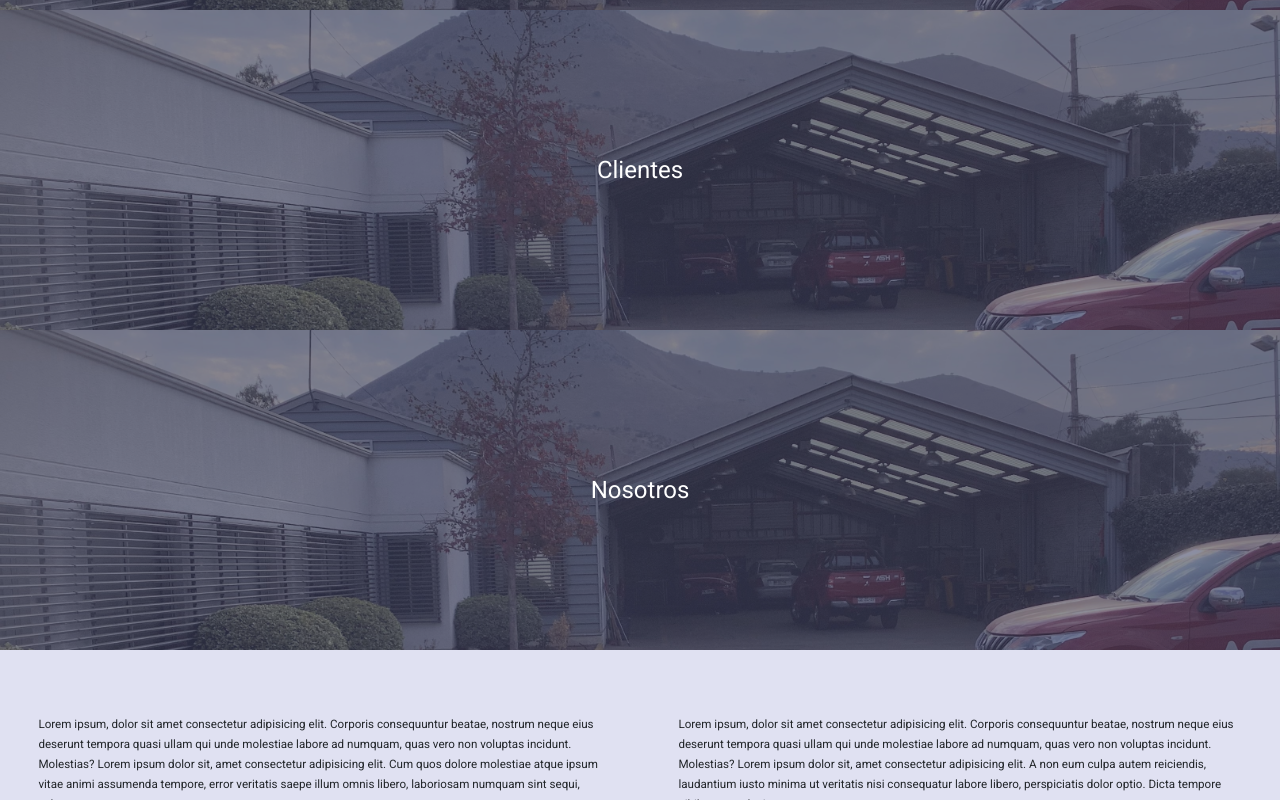
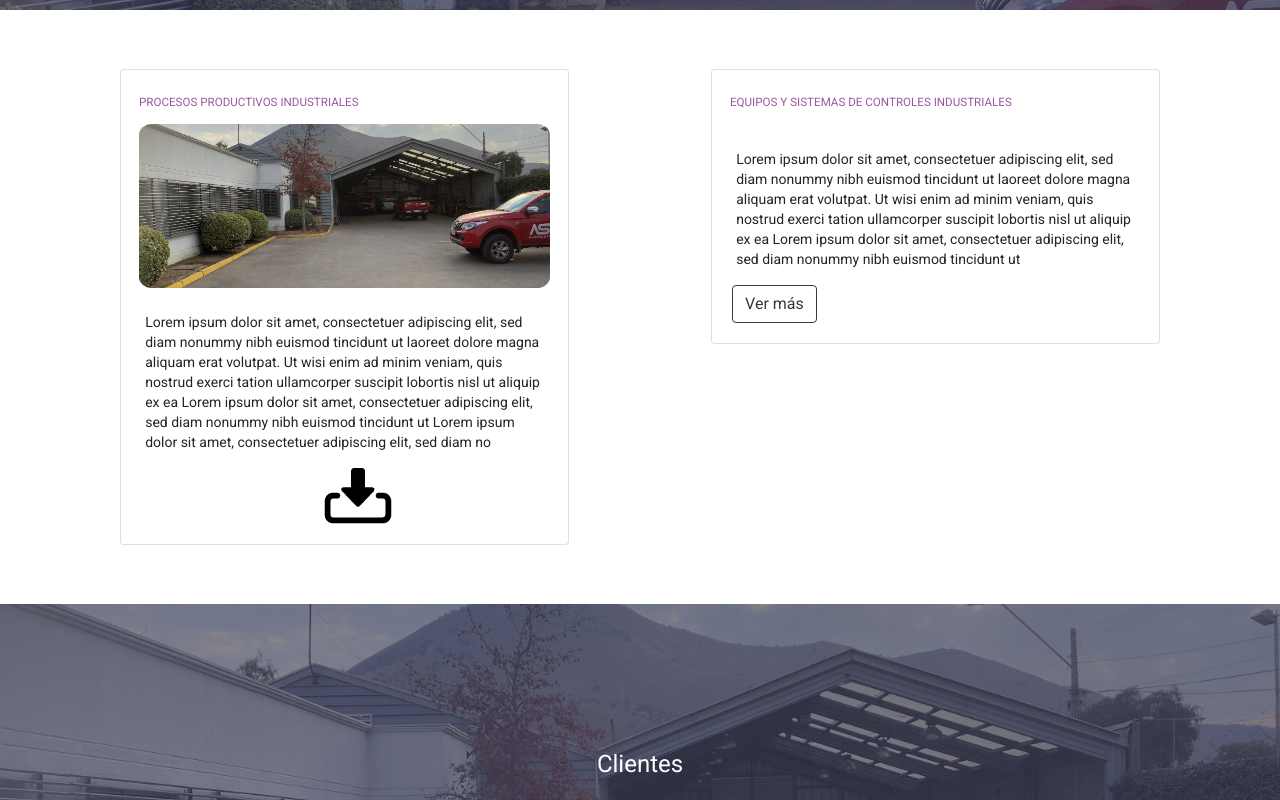
Before and after one commit to Stefano00/ASH-Website, an Angular app: page / in a window 1280 px wide. Shown: the part 2960-3760 px from the top of the page. Built offline with nearby package versions, Linux system fonts and the light colour scheme; what @agm/core would draw is missing.

Commit message:
Esqueleto html y css casi finalizado

```diff
--- a/src/app/app.module.ts
+++ b/src/app/app.module.ts
@@ -11,6 +11,7 @@ import { MatSliderModule } from '@angular/material/slider';
 import { MapsComponent } from './components/maps/maps.component';
 
 import { AgmCoreModule } from '@agm/core';
+import { TitleComponent } from './components/title/title.component';
 
 
 
@@ -20,7 +21,8 @@ import { AgmCoreModule } from '@agm/core';
     FooterComponent,
     HomeComponent,
     HeaderComponent,
-    MapsComponent
+    MapsComponent,
+    TitleComponent
   ],
   imports: [
     BrowserModule,
--- a/src/app/components/home/home.component.css
+++ b/src/app/components/home/home.component.css
@@ -119,23 +119,6 @@
     padding-bottom: 5%;
 }
 
-.fondo-titulo{
-    background-color: rgba(65, 69, 103, 0.8);
-    background-image: url('/assets/images/WEB\ ASH_Carpeta/Links/IMG_0034.jpg');
-    background-attachment: fixed;
-    background-size: cover;
-    background-repeat: no-repeat;
-    position: relative;
-}
-
-.layer {
-    background-color: rgba(65, 69, 103, 0.6);
-    position: absolute;
-    top: 0;
-    left: 0;
-    width: 100%;
-    height: 100%;
-}
 
 .fondo-tarjetas{
     background-color:  #e0e1f2;
@@ -151,3 +134,10 @@
     background-color: #e0e1f2;
     height: 3rem;
 }
+
+.image-globo{
+    background-image: url('/assets/images/WEB\ ASH_Carpeta/Iconos/1x/globo.png');
+    background-size: cover;
+    width: 100%;
+    height: auto;
+}
--- a/src/app/components/home/home.component.html
+++ b/src/app/components/home/home.component.html
@@ -94,18 +94,14 @@
 </div>
 
 
-<div class="fondo-titulo" style="height: 20rem;">
-    <h1 class="whiteFont centrar-vertical centrar-horizontal"
-        style="padding-top: 9rem; z-index: 1000; position: inherit;">Servicios</h1>
-    <div class="layer">
-    </div>
-</div>
+<app-title [title]="this.title[0]"></app-title>
+
 
 <div class="fondo-tarjetas">
     <div class="container-fluid">
         <div class="row">
-            <div
-                class="col-12 col-sm-6 col-md-6 col-lg-3 centrar-vertical padding-bottom-5 padding-top-5 tamaño-tarjetas-fixed-t" style="height: fit-content;">
+            <div class="col-12 col-sm-6 col-md-6 col-lg-3 centrar-vertical padding-bottom-5 padding-top-5 tamaño-tarjetas-fixed-t"
+                style="height: fit-content;">
 
                 <div class="card" style="width: 20rem;">
                     <img src="../../../assets/images/WEB ASH_Carpeta/Iconos/1x/Asesorías.png"
@@ -123,48 +119,57 @@
                             reprehenderit provident eum veniam dolore repellendus quidem beatae enim officia
                             quisquam
                             iure ullam.</p>
-                            <button *ngIf="!this.cardBoolean1" (click)="card1()" class="btn btn-outline-secondary" style="width: -webkit-fill-available;">Ver
+                        <button *ngIf="!this.cardBoolean1" (click)="card1()" class="btn btn-outline-secondary"
+                            style="width: -webkit-fill-available;">Ver
                             más</button>
                     </div>
                 </div>
 
             </div>
-            <div class="col-12 col-sm-6 col-md-6 col-lg-3 centrar-vertical padding-bottom-5 padding-top-5" style="height: fit-content;">
+            <div class="col-12 col-sm-6 col-md-6 col-lg-3 centrar-vertical padding-bottom-5 padding-top-5"
+                style="height: fit-content;">
                 <div class="card" style="width: 20rem;">
                     <img src="../../../assets/images/WEB ASH_Carpeta/Iconos/1x/Control.png"
                         class="card-img-top centrar-tarjeta" alt="Control de procesos" style="width: min-content;">
                     <div class="card-body">
                         <h2 class="card-title">Control de procesos
                             industriales</h2>
-                        <p *ngIf="!this.cardBoolean2" class="card-text animate__animated animate__fadeIn">Lorem ipsum dolor sit, amet consectetur
+                        <p *ngIf="!this.cardBoolean2" class="card-text animate__animated animate__fadeIn">Lorem ipsum
+                            dolor sit, amet consectetur
                             adipisicing elit. Quod, quam, harum expedita dolores quae eligendi sit...</p>
-                        <p *ngIf="this.cardBoolean2" class="card-text animate__animated animate__fadeIn">Lorem ipsum dolor sit, amet consectetur
+                        <p *ngIf="this.cardBoolean2" class="card-text animate__animated animate__fadeIn">Lorem ipsum
+                            dolor sit, amet consectetur
                             adipisicing elit. Quod, quam, harum expedita dolores quae eligendi sit molestias
                             reprehenderit provident eum veniam dolore repellendus quidem beatae enim officia quisquam
                             iure ullam.</p>
-                        <button *ngIf="!this.cardBoolean2" (click)="card2()" class="btn btn-outline-secondary" style="width: -webkit-fill-available;">Ver más</button>
+                        <button *ngIf="!this.cardBoolean2" (click)="card2()" class="btn btn-outline-secondary"
+                            style="width: -webkit-fill-available;">Ver más</button>
                     </div>
                 </div>
             </div>
-            <div class="col-12 col-sm-6 col-md-6 col-lg-3 centrar-vertical padding-bottom-5 padding-top-5" style="height: fit-content;">
+            <div class="col-12 col-sm-6 col-md-6 col-lg-3 centrar-vertical padding-bottom-5 padding-top-5"
+                style="height: fit-content;">
                 <div class="card" style="width: 20rem;">
                     <img src="../../../assets/images/WEB ASH_Carpeta/Iconos/1x/Montaje.png"
                         class="card-img-top centrar-tarjeta" alt="Montaje eléctrico" style="width: min-content;">
                     <div class="card-body">
                         <h2 class="card-title">Montaje eléctrico e
                             instrumentación</h2>
-                        <p *ngIf="!this.cardBoolean3" class="card-text animate__animated animate__fadeIn">Lorem ipsum dolor sit, amet consectetur
+                        <p *ngIf="!this.cardBoolean3" class="card-text animate__animated animate__fadeIn">Lorem ipsum
+                            dolor sit, amet consectetur
                             adipisicing elit. Quod, quam, harum expedita dolores quae eligendi sit...</p>
-                        <p *ngIf="this.cardBoolean3" class="card-text animate__animated animate__fadeIn">Lorem ipsum dolor sit, amet consectetur
+                        <p *ngIf="this.cardBoolean3" class="card-text animate__animated animate__fadeIn">Lorem ipsum
+                            dolor sit, amet consectetur
                             adipisicing elit. Quod, quam, harum expedita dolores quae eligendi sit molestias
                             reprehenderit provident eum veniam dolore repellendus quidem beatae enim officia quisquam
                             iure ullam.</p>
-                        <button *ngIf="!this.cardBoolean3" (click)="card3()" class="btn btn-outline-secondary" style="width: -webkit-fill-available;">Ver más</button>
+                        <button *ngIf="!this.cardBoolean3" (click)="card3()" class="btn btn-outline-secondary"
+                            style="width: -webkit-fill-available;">Ver más</button>
                     </div>
                 </div>
             </div>
-            <div
-                class="col-12 col-sm-6 col-md-6 col-lg-3 centrar-vertical padding-bottom-5 padding-top-5 tamaño-tarjetas-fixed-b" style="height: fit-content;">
+            <div class="col-12 col-sm-6 col-md-6 col-lg-3 centrar-vertical padding-bottom-5 padding-top-5 tamaño-tarjetas-fixed-b"
+                style="height: fit-content;">
                 <div class="card" style="width: 20rem;">
                     <img src="../../../assets/images/WEB ASH_Carpeta/Iconos/1x/Gabinetes.png"
                         class="card-img-top centrar-tarjeta" alt="Fuerza y control" style="width: min-content;">
@@ -172,13 +177,16 @@
                         <h2 class="card-title">Integración de
                             gabinetes de fuerza y
                             control</h2>
-                        <p *ngIf="!this.cardBoolean4" class="card-text animate__animated animate__fadeIn">Lorem ipsum dolor sit, amet consectetur
+                        <p *ngIf="!this.cardBoolean4" class="card-text animate__animated animate__fadeIn">Lorem ipsum
+                            dolor sit, amet consectetur
                             adipisicing elit. Quod, quam, harum expedita dolores quae eligendi sit...</p>
-                        <p *ngIf="this.cardBoolean4" class="card-text animate__animated animate__fadeIn">Lorem ipsum dolor sit, amet consectetur
+                        <p *ngIf="this.cardBoolean4" class="card-text animate__animated animate__fadeIn">Lorem ipsum
+                            dolor sit, amet consectetur
                             adipisicing elit. Quod, quam, harum expedita dolores quae eligendi sit molestias
                             reprehenderit provident eum veniam dolore repellendus quidem beatae enim officia quisquam
                             iure ullam.</p>
-                        <button *ngIf="!this.cardBoolean4" (click)="card4()" class="btn btn-outline-secondary" style="width: -webkit-fill-available;">Ver más</button>
+                        <button *ngIf="!this.cardBoolean4" (click)="card4()" class="btn btn-outline-secondary"
+                            style="width: -webkit-fill-available;">Ver más</button>
                     </div>
                 </div>
             </div>
@@ -187,24 +195,75 @@
 
 </div>
 
-<div class="fondo-titulo" style="height: 20rem;">
-    <h1 class="whiteFont centrar-vertical centrar-horizontal"
-        style="padding-top: 9rem; z-index: 1000; position: inherit;">Experiencia</h1>
-    <div class="layer">
+<app-title [title]="this.title[1]"></app-title>
+
+<div class="container-fluid" style="padding-left: 5%; padding-right: 5%;">
+    <div class="row">
+        <div class="col-12 col-sm-12 col-md-6 col-lg-6 centrar-vertical"
+            style="height: -webkit-fill-available; padding-top: 5%; padding-bottom: 5%;">
+            <div class="card" style="width: 80%;">
+                <h5 style="padding-top: 5%; padding-left: 4%; color:#9a599d;">PROCESOS PRODUCTIVOS INDUSTRIALES</h5>
+                <img src="../../../assets/images/WEB ASH_Carpeta/Links/IMG_0034.jpg" class="card-img-top" alt="..."
+                    style="width: 100%; padding-left: 4%; padding-right: 4%; border-radius: 7%;">
+                <div class="card-body">
+                    <p style="padding: 1%;" class="card-text">Lorem ipsum dolor sit amet, consectetuer adipiscing elit,
+                        sed diam nonummy nibh euismod tincidunt ut laoreet dolore magna aliquam erat volutpat. Ut wisi
+                        enim ad minim veniam, quis nostrud exerci tation ullamcorper suscipit lobortis nisl ut aliquip
+                        ex ea Lorem ipsum dolor sit amet, consectetuer adipiscing elit, sed diam nonummy nibh euismod
+                        tincidunt ut
+                        Lorem ipsum dolor sit amet, consectetuer adipiscing elit, sed diam no
+                    </p>
+                    <img src="../../../assets/images/WEB ASH_Carpeta/Iconos/1x/Descarga.png" alt="Descarga"
+                        style="margin-left: 45%">
                 </div>
             </div>
-<div class="fondo-titulo" style="height: 20rem;">
-    <h1 class="whiteFont centrar-vertical centrar-horizontal"
-        style="padding-top: 9rem; z-index: 1000; position: inherit;">Clientes</h1>
-    <div class="layer">
+        </div>
+        <div class="col-12 col-sm-12 col-md-6 col-lg-6 centrar-vertical"
+            style="height: -webkit-fill-available;  padding-top: 5%; padding-bottom: 5%;">
+            <div class="card" style="width: 80%;">
+                <h5 style="padding-top: 5%; padding-left: 4%; color:#9a599d;">EQUIPOS Y SISTEMAS DE CONTROLES
+                    INDUSTRIALES</h5>
+                <!-- <img src="../../../assets/images/WEB ASH_Carpeta/Links/IMG_0034.jpg" class="card-img-top" alt="..." style="width: 100%; padding-left: 4%; padding-right: 4%; border-radius: 7%;"> -->
+                <div class="card-body">
+                    <p style="padding: 1%;" class="card-text">Lorem ipsum dolor sit amet, consectetuer adipiscing elit,
+                        sed diam nonummy nibh euismod tincidunt ut laoreet dolore magna aliquam erat volutpat. Ut wisi
+                        enim ad minim veniam, quis nostrud exerci tation ullamcorper suscipit lobortis nisl ut aliquip
+                        ex ea Lorem ipsum dolor sit amet, consectetuer adipiscing elit, sed diam nonummy nibh euismod
+                        tincidunt ut
+                    </p>
+                    <button class="btn btn-outline-dark">Ver más</button>
                 </div>
             </div>
-<div class="fondo-titulo" style="height: 20rem;">
-    <h1 class="whiteFont centrar-vertical centrar-horizontal"
-        style="padding-top: 9rem; z-index: 1000; position: inherit;">Nosotros</h1>
-    <div class="layer">
         </div>
     </div>
+</div>
+
+
+<app-title [title]="this.title[2]"></app-title>
+
+<div class="container-fluid">
+    <div class="row">
+        <!-- <div class="col-12 col-sm-12 col-md-4 col-lg4">
+            <img src="../../../assets/images/WEB ASH_Carpeta/Iconos/1x/globo.png" alt="">
+            <div class="image-globo">
+                <p class="whiteFont">
+                    Lorem ipsum dolor sit amet, consectetuer adipiscing elit, sed diam nonummy nibh euismod tincidunt
+                    ut laoreet Lorem ipsum dolor sit amet, consectetuer
+                    adipiscing elit, sed diam nonummy nibh euismod
+                    tincidunt ut laoreet dolore magna aliquam erat volutpat. Ut wisi enim ad minim veniam, quis nostrud
+                    exerci tation ullamcorper suscipit lobortis nisl ut aliquip ex ea commodo consequat. Duis autem vel
+                </p>
+
+            </div>
+
+        </div> -->
+    </div>
+</div>
+
+
+<app-title [title]="this.title[3]"></app-title>
+
+
 <div class="fondo-tarjetas">
     <div class="container-fluid">
         <div class="row">
@@ -314,12 +373,8 @@
     </div>
 </div>
 
-<div class="fondo-titulo" style="height: 20rem;">
-    <h1 class="whiteFont centrar-vertical centrar-horizontal"
-        style="padding-top: 9rem; z-index: 1000; position: inherit;">Contáctanos</h1>
-    <div class="layer">
-    </div>
-</div>
+<app-title [title]="this.title[4]"></app-title>
+
 <div class="container-fluid">
     <div class="row">
         <div class="col-12 col-sm-12 col-md-5 col-lg-5" style="padding: 5%;">
--- a/src/app/components/home/home.component.ts
+++ b/src/app/components/home/home.component.ts
@@ -11,6 +11,14 @@ export class HomeComponent implements OnInit {
   cardBoolean2: boolean = false;
   cardBoolean3: boolean = false;
   cardBoolean4: boolean = false;
+
+  title: string[]=[
+    'Servicios',
+    'Experiencia',
+    'Clientes',
+    'Nosotros',
+    'Contáctanos'
+  ];
 
   constructor() { }
 
--- /dev/null
+++ b/src/app/components/title/title.component.css
@@ -0,0 +1,33 @@
+.fondo-titulo{
+    background-color: rgba(65, 69, 103, 0.8);
+    background-image: url('/assets/images/WEB\ ASH_Carpeta/Links/IMG_0034.jpg');
+    background-attachment: fixed;
+    background-size: cover;
+    background-repeat: no-repeat;
+    position: relative;
+}
+
+
+.whiteFont{
+    color: white;
+}
+
+.centrar-vertical{
+    justify-content: center;
+    display: flex;
+}
+
+.centrar-horizontal{
+    display: flex;
+    align-items: center;
+}
+
+
+.layer {
+    background-color: rgba(65, 69, 103, 0.6);
+    position: absolute;
+    top: 0;
+    left: 0;
+    width: 100%;
+    height: 100%;
+}
--- /dev/null
+++ b/src/app/components/title/title.component.html
@@ -0,0 +1,6 @@
+<div class="fondo-titulo" style="height: 20rem;">
+    <h1 class="whiteFont centrar-vertical centrar-horizontal"
+        style="padding-top: 9rem; z-index: 1000; position: inherit;">{{title}}</h1>
+    <div class="layer">
+    </div>
+</div>
```
Also changed, not shown: src/app/components/title/title.component.ts (added, +17 -0 lines), src/assets/images/WEB ASH_Carpeta/Iconos/1x/globo.png (added), 1 other file (tests, documents, lock files or other folders). Lines whose indentation alone changed are shown as unchanged.
